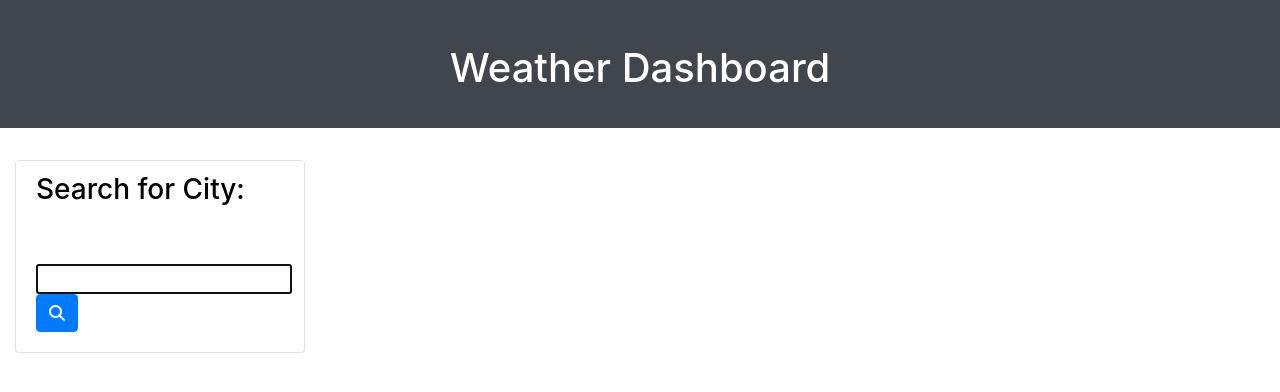
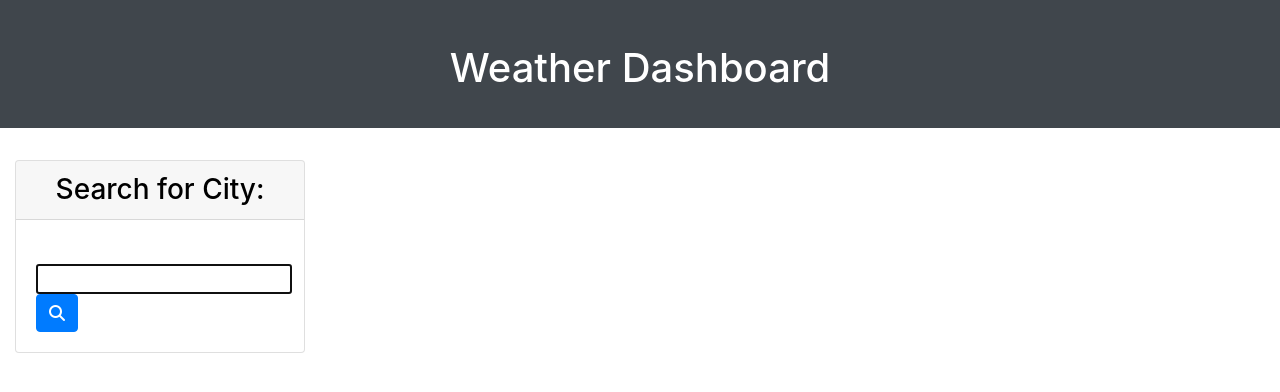
Before and after one commit to sopeethong1/Weather-Dashboard, a plain HTML site: page index.html in a window 1280 px wide. Drawn offline with nearby package versions, Linux system fonts and the light colour scheme.

Commit message:
changing card-header

```diff
--- a/Assets/style.css
+++ b/Assets/style.css
@@ -34,10 +34,18 @@ body {
     font-style: italic;
   }
 
-  .card h3{
+  .card h4{
       text-align: left;
       background-color: white;
       border-color: white;
+      padding-left: 25px;
+  }
+
+  .card-header {
+    padding: -2.25rem 1.25rem;
+    margin-bottom: -19px;
+    background-color: rgba(0,0,0,.03);
+    border-bottom: 1px solid rgba(0,0,0,.125);
   }
 
 @media (min-width: 576px) { ... }
```
